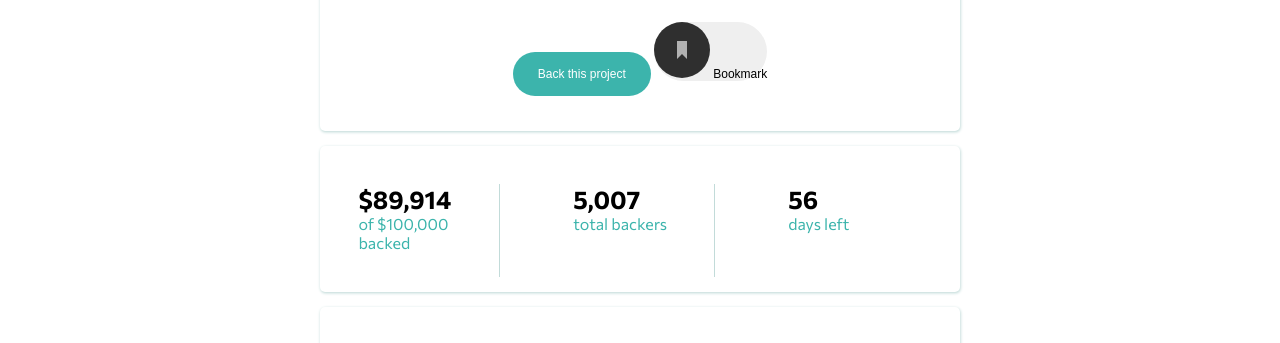
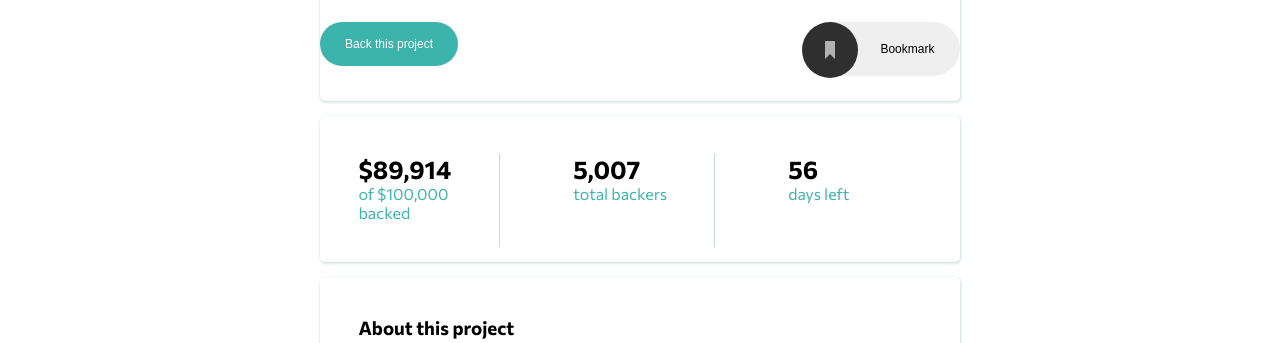
Before and after one commit to joaovictorsn/page-of-crowdfund, a plain HTML site: page index.html in a window 1280 px wide. Shown: the part 405-748 px from the top of the page. Drawn offline with nearby package versions, Linux system fonts and the light colour scheme.

Commit message:
design and functionalies were done

```diff
--- a/index.css/button.css
+++ b/index.css/button.css
@@ -31,6 +31,7 @@
     border-radius: 40px;
     font-size: 12px;
     text-align: end;
+
 }
 
 .btn-card-03 {
@@ -48,3 +49,9 @@
     background-color: #fff;
     cursor: pointer;
 }
+
+.btn-bookmark{
+    width: 12vw;
+    height: 6.8vh;
+    padding-right: 2vw;
+}
--- a/index.css/main.css
+++ b/index.css/main.css
@@ -70,3 +70,13 @@
 .blur{
     opacity: 50%;
 }
+
+.display-flex{
+    display: flex;
+    flex-direction: row;
+}
+
+.image-bookmark{
+    margin-right: -4vw;
+    z-index: 5;
+}
--- a/index.html
+++ b/index.html
@@ -50,9 +50,11 @@
       <h1>Mastercraft Bamboo Monitor Riser</h1>
       <p class="font-style-01">A beautiful & handcrafted monitor stand to reduce neck and eye strain.</p>
 
-      <div>
+      <div class="display-flex-options">
         <button class="btn btn-card-01 btn-js" id="btn-js">Back this project</button>
-        <button class="btn-btn-card-01"><svg width="56" height="56" xmlns="http://www.w3.org/2000/svg" class="image-bookmark"><g fill="none" fill-rule="evenodd"><circle fill="#2F2F2F" cx="28" cy="28" r="28"/><path fill="#B1B1B1" d="M23 19v18l5-5.058L33 37V19z"/></g></svg></span> Bookmark</button>
+        <span class="display-flex">
+          <svg width="56" height="56" xmlns="http://www.w3.org/2000/svg" class="image-bookmark"><g fill="none" fill-rule="evenodd"><circle fill="#2F2F2F" cx="28" cy="28" r="28"/><path fill="#B1B1B1" d="M23 19v18l5-5.058L33 37V19z"/></g></svg> <button class="btn-btn-card-01 btn-bookmark">Bookmark</button>
+        </span>
       </div>
 
     </section>
@@ -179,10 +181,14 @@
           you will be signed up to receive product updates via email.
         </p>
         <div class="display-none" id="choiceValue">
-          <hr>
-          <span class="font-left-pledge font-to-mahogany-interative">Enter your pledge</span>
-            <button><input type="number" placeholder="$25" min="25" size="5px"></button>
-            <button class="btn btn-card-03 btn-continue">Continue</button>
+            <hr>
+            <div class="display-flex-options">
+              <span class="font-left-pledge font-to-mahogany-interative">Enter your pledge</span>
+              <span>
+                <input type="number" placeholder="$25" min="25" size="5px" class="btn-input">
+                <button class="btn btn-card-03 btn-continue">Continue</button>
+              </span>
+            </div>
         </div>
       </div>
 
@@ -233,9 +239,13 @@
         </p>
         <div class="display-none" id="choiceValue75">
           <hr>
-          <span class="font-left-pledge font-to-mahogany-interative">Enter your pledge</span>
-            <button ><input type="number" placeholder="$75" min="75"></button>
-            <button class="btn btn-card-03 btn-continue">Continue</button>
+          <div class="display-flex-options">
+            <span class="font-left-pledge font-to-mahogany-interative">Enter your pledge</span>
+            <span>
+              <input type="number" placeholder="$75" min="75" class="btn-input">
+              <button class="btn btn-card-03 btn-continue">Continue</button>
+            </span>
+          </div>
         </div>
       </div>
 
```
